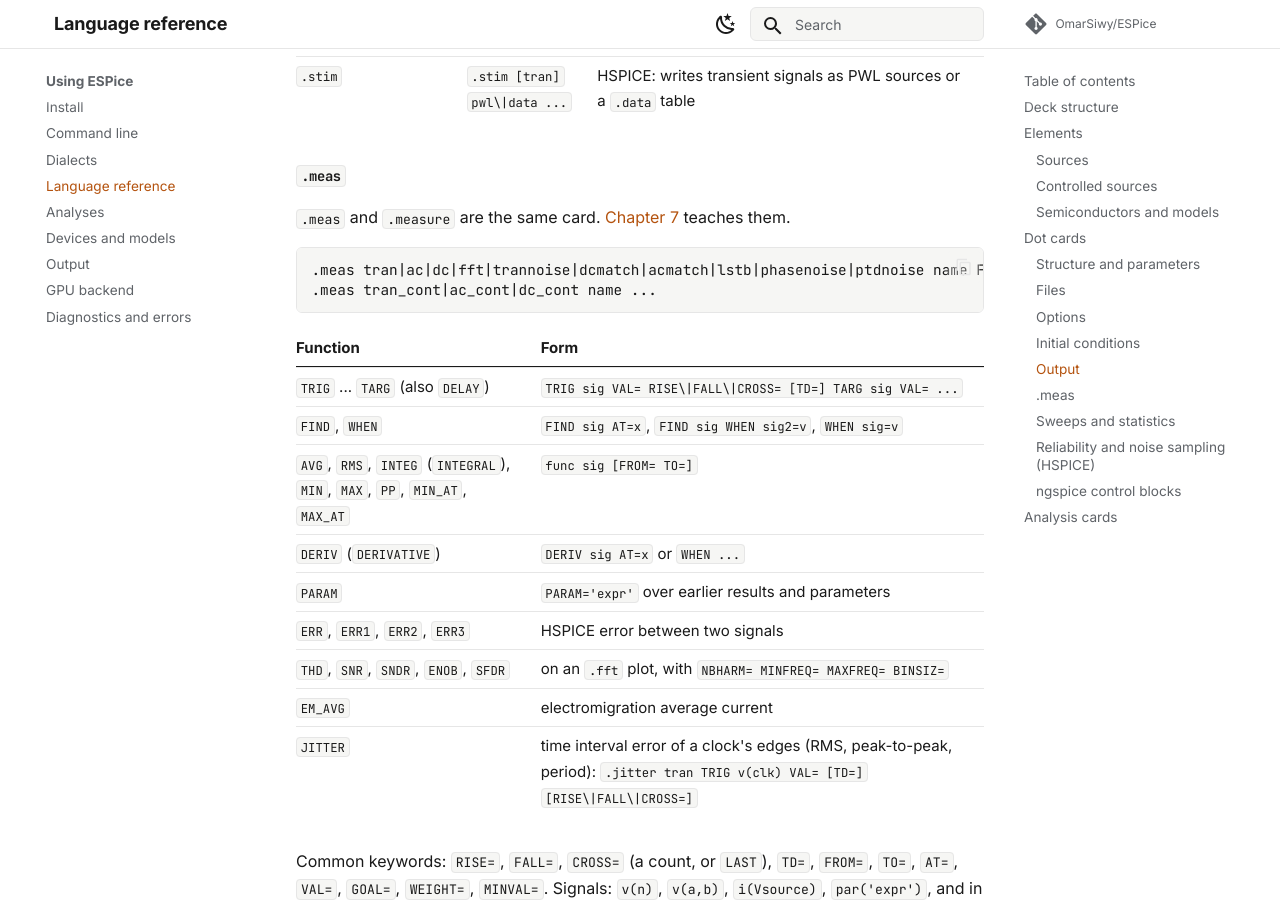
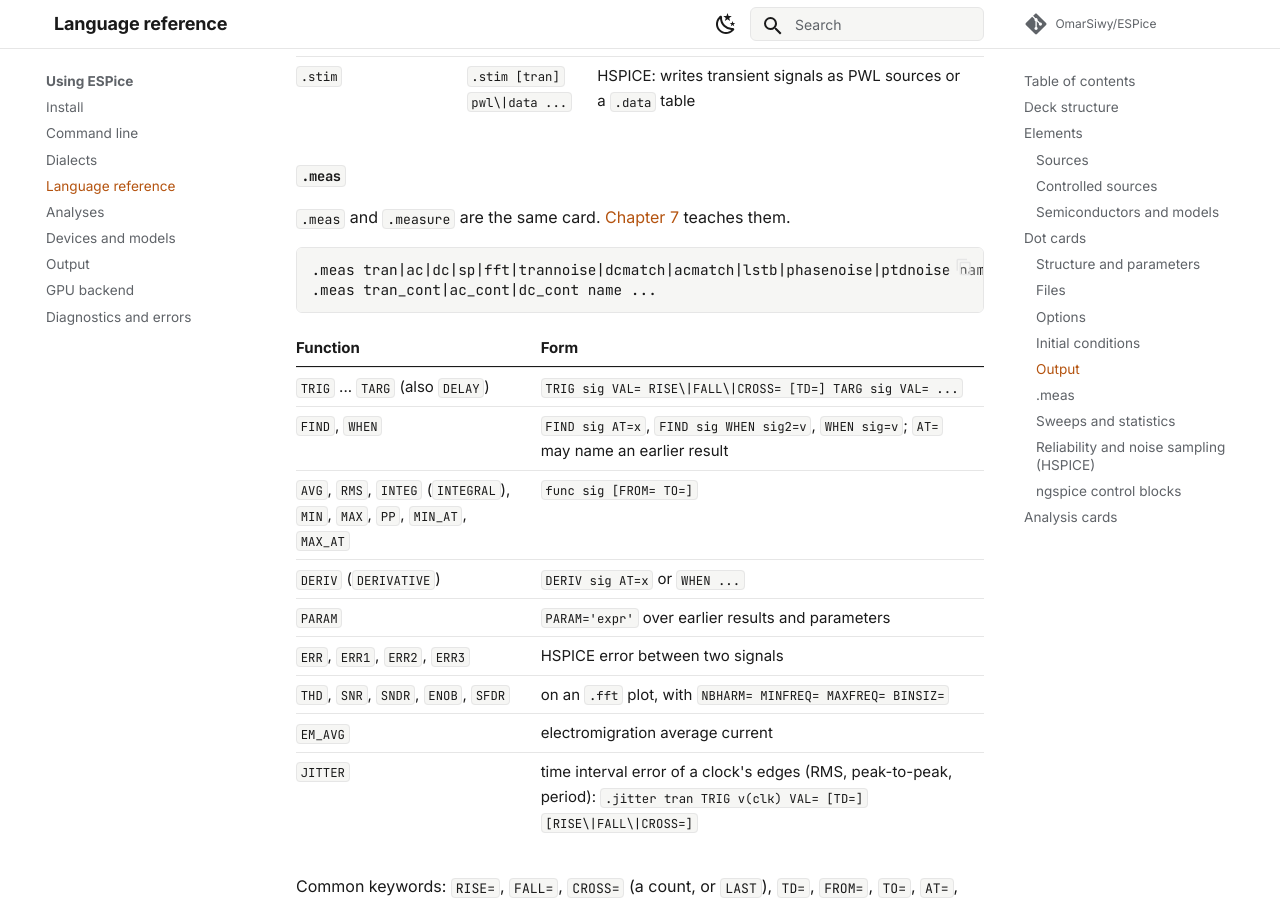
Before and after one commit to OmarSiwy/ESPice, an MkDocs documentation site: the page built from docs/using/reference.md, in a window 1280 px wide and 900 px high, scrolled down 7852 px. Built offline with MkDocs 1.6.1 and Material for MkDocs 9.7.7, drawn with Linux system fonts in a browser that asks for light colours; comment, search, counter and statistics services are not loaded.

Commit message:
measure: .meas sp, AT= naming an earlier result, PARAM precision, .dout OOM (#69)
- `.meas sp` is an analysis type (ngspice measure.c lists it); `vr(..)`
  and friends read the complex S columns as for AC, under an "SP"
  heading, and printSessionMeasures evaluates the .sp result.
- AT= that names an earlier result (`find v(a) at=t50`, DERIV, TRIG)
  parses: the checks look at the AT ref as well as the literal, and
  evaluateCont resolves refs before reading AT.
- PARAM prints `%.5e` as ngspice 45 does (`pr = 2.00000e-09`, checked
  against ngspice on the issue's deck).
- `.dout` propagates OutOfMemory from a threshold value instead of reading
  it as the end of the node list.

````diff
--- a/docs/using/reference.md
+++ b/docs/using/reference.md
@@ -220,14 +220,14 @@ Other names are ignored (the HSPICE dialect warns about each).
 teaches them.
 
 ```text
-.meas tran|ac|dc|fft|trannoise|dcmatch|acmatch|lstb|phasenoise|ptdnoise name FUNCTION ...
+.meas tran|ac|dc|sp|fft|trannoise|dcmatch|acmatch|lstb|phasenoise|ptdnoise name FUNCTION ...
 .meas tran_cont|ac_cont|dc_cont name ...
 ```
 
 | Function | Form |
 |---|---|
 | `TRIG` ... `TARG` (also `DELAY`) | `TRIG sig VAL= RISE\|FALL\|CROSS= [TD=] TARG sig VAL= ...` |
-| `FIND`, `WHEN` | `FIND sig AT=x`, `FIND sig WHEN sig2=v`, `WHEN sig=v` |
+| `FIND`, `WHEN` | `FIND sig AT=x`, `FIND sig WHEN sig2=v`, `WHEN sig=v`; `AT=` may name an earlier result |
 | `AVG`, `RMS`, `INTEG` (`INTEGRAL`), `MIN`, `MAX`, `PP`, `MIN_AT`, `MAX_AT` | `func sig [FROM= TO=]` |
 | `DERIV` (`DERIVATIVE`) | `DERIV sig AT=x` or `WHEN ...` |
 | `PARAM` | `PARAM='expr'` over earlier results and parameters |
````
Also changed, not shown: CHANGELOGS.md (+1 -0 lines), 3 other files.
